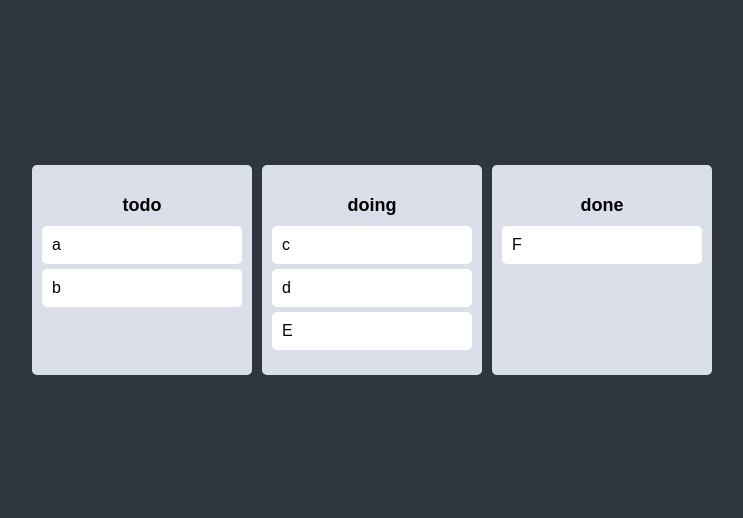
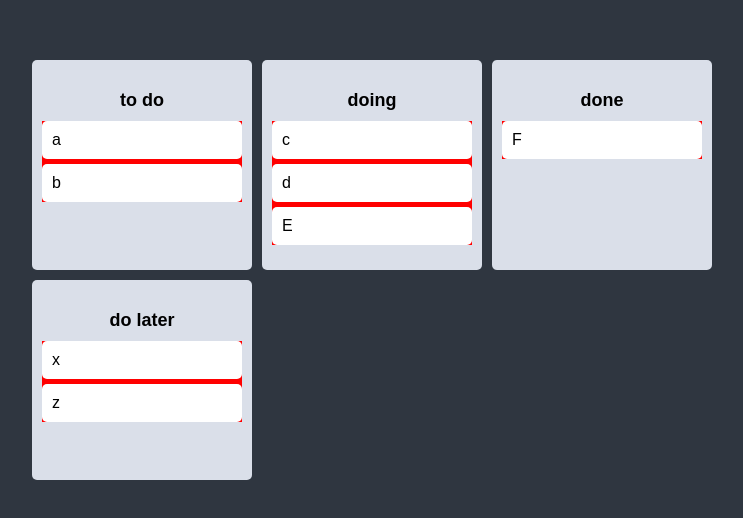
Before and after one commit to gahyeon-park/react-masterclass-typescript, a React (Create React App) app: page / in a window 1280 px wide. Shown: the part 130-648 px from the top of the page, without its empty margins (268-1011 px from the left). Built offline with nearby package versions, Linux system fonts and the light colour scheme.

Commit message:
#7.10 Cross Board Movement

```diff
--- a/src/App.tsx
+++ b/src/App.tsx
@@ -29,6 +29,7 @@
 
     const { destination, draggableId, source } = info;
 
+    if(!destination) return;
     if(destination?.droppableId === source.droppableId) {
       // same board movement
       setTodos(allBoards => {
@@ -40,6 +41,22 @@
           ...allBoards, // 기존 todo, doing, done 리스트를 그대로 가져오고
           [source.droppableId]: boardCopied // 드래그앤드롭한 보드 리스트만 업데이트
         };
+      });
+    }
+
+    if(destination.droppableId !== source.droppableId) {
+      // across board movement
+      setTodos(allBoards => {
+        const sourceBoard = [...allBoards[source.droppableId]];
+        const destinationBoard = [...allBoards[destination.droppableId]];
+        sourceBoard.splice(source.index, 1);
+        destinationBoard.splice(destination.index, 0, draggableId);
+
+        return {
+          ...allBoards,
+          [source.droppableId]: sourceBoard,
+          [destination.droppableId]: destinationBoard
+        }
       });
     }
   }
--- a/src/atoms.tsx
+++ b/src/atoms.tsx
@@ -9,8 +9,9 @@
 export const todoListState = atom<ITodoListState>({
   key: "toDo",
   default: {
-    todo: ["a", "b"],
+    "to do": ["a", "b"],
     doing: ["c", "d", "E"],
-    done: ["F"]
+    done: ["F"],
+    "do later": ["x", "z"]
   }
 });
--- a/src/components/Board.tsx
+++ b/src/components/Board.tsx
@@ -28,7 +28,7 @@
       <Title>{boardId}</Title>
       <Droppable droppableId={boardId}>
         {(provided) => (
-          <div ref={provided.innerRef} {...provided.droppableProps}>
+          <div style={{backgroundColor: "red"}} ref={provided.innerRef} {...provided.droppableProps}>
             {todos.map((todo, idx) => (
               <DraggableCard key={todo} todo={todo} idx={idx} />
             ))}
```
